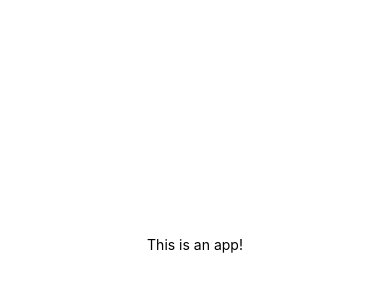
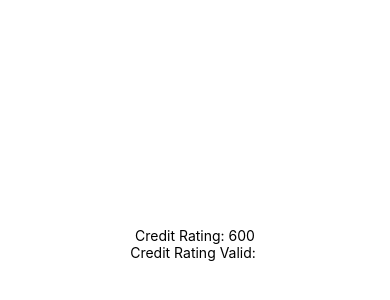
Before and after one commit to hawkinsjch/HomeBuyingPreparation, a React Native app: screen / in a window 390 px wide. Shown: the part 178-478 px from the top of the page. Built offline with nearby package versions, Linux system fonts and the light colour scheme.

Commit message:
Test values

```diff
--- a/App.js
+++ b/App.js
@@ -1,10 +1,13 @@
 import { StatusBar } from 'expo-status-bar';
 import { StyleSheet, Text, View, input } from 'react-native';
+
+const TEST_CREDIT_RATING = 600;
 
 export default function App() {
   return (
     <View style={styles.container}>
-      <Text>This is an app!</Text>
+      <Text>Credit Rating: {TEST_CREDIT_RATING}</Text>
+      <Text>Credit Rating Valid: </Text>
       <StatusBar style="auto" />
     </View>
   );
```
